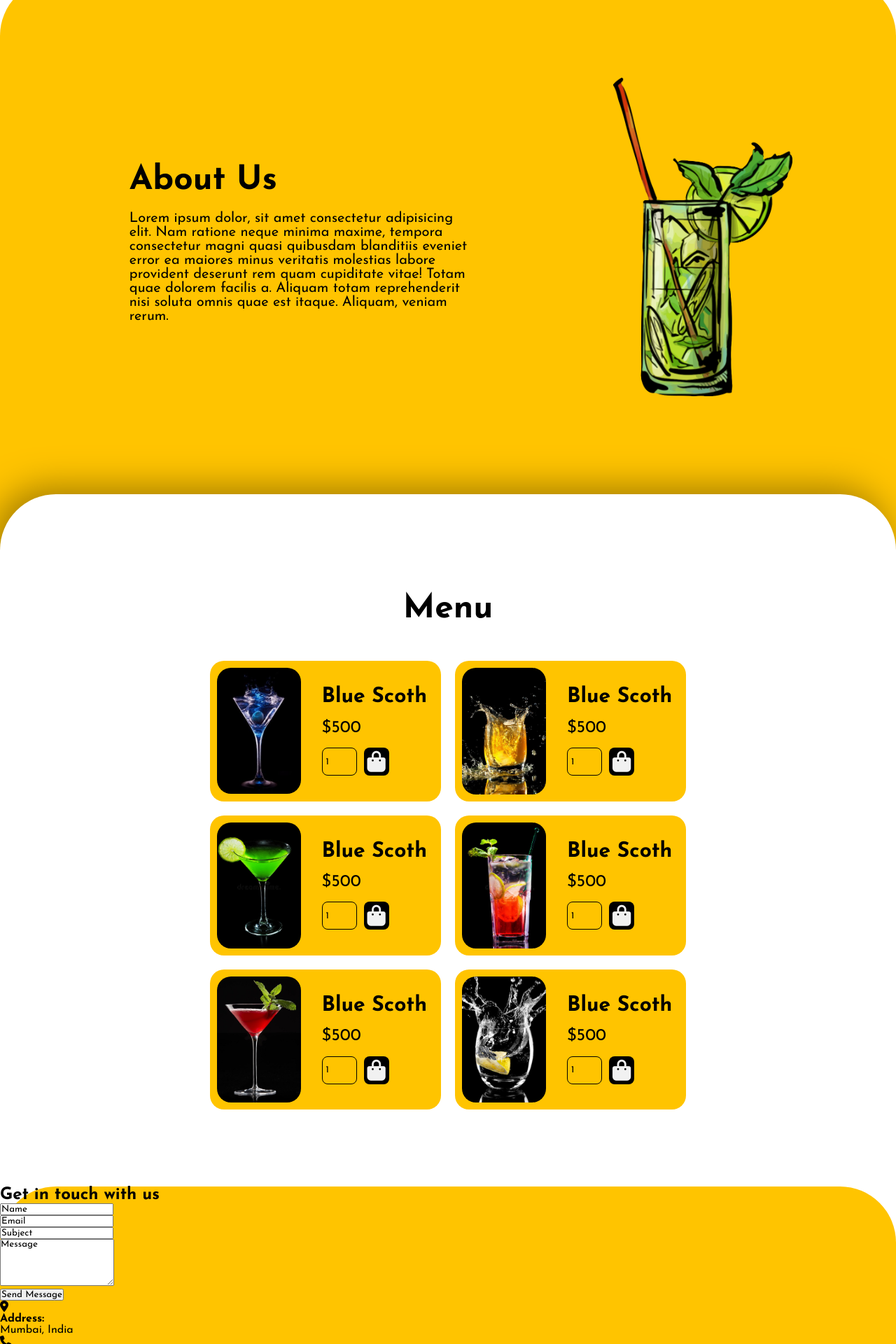
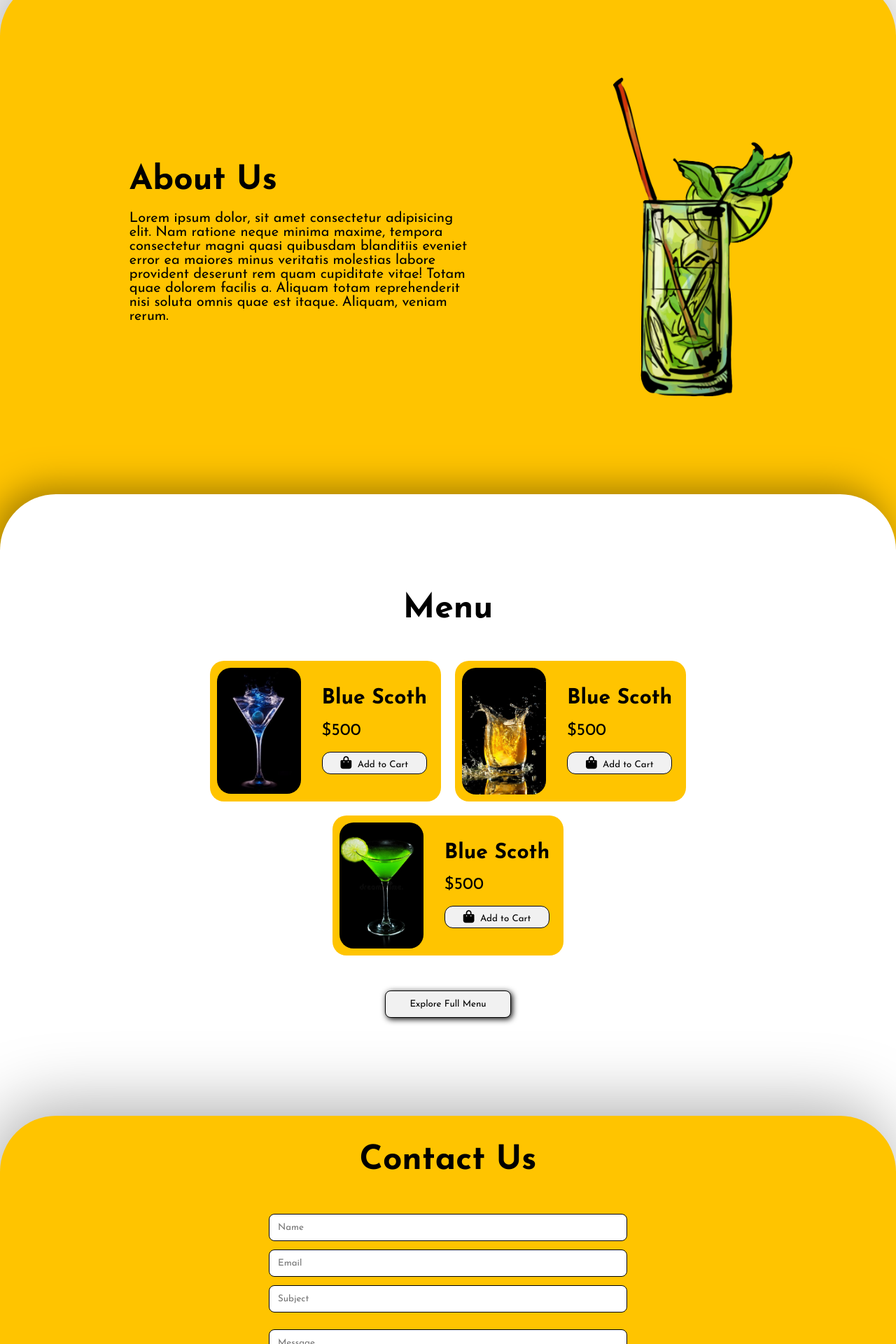
Before and after one commit to HardikShah563/Drinks2-DrinksDivine, a PHP site: page / in a window 1280 px wide. Shown: the part 840-2760 px from the top of the page at 70% size. Run offline with PHP 8.4, Linux system fonts and the light colour scheme; some libraries are stand-ins or nearby versions.

Commit message:
modified index

```diff
--- a/index.html
+++ b/index.html
@@ -74,10 +74,10 @@
                     <div class="menu-item-details">
                         <p class="drink-name">Blue Scoth</p>
                         <p class="cost">$500</p>
-                        <form action="#">
-                            <input type="number" name="quantity" id="quantity" min="1" max="9" placeholder="1">
-                            <button><i class="fa-solid fa-bag-shopping add-to-cart"></i></button>
-                        </form>
+                        <button class="add-to-cart">
+                            <i class="fa-solid fa-bag-shopping add-to-cart"></i>
+                            &nbsp;Add to Cart
+                        </button>
                     </div>
                 </div>
 
@@ -88,10 +88,10 @@
                     <div class="menu-item-details">
                         <p class="drink-name">Blue Scoth</p>
                         <p class="cost">$500</p>
-                        <form action="#">
-                            <input type="number" name="quantity" id="quantity" min="1" max="9" placeholder="1">
-                            <button><i class="fa-solid fa-bag-shopping add-to-cart"></i></button>
-                        </form>
+                        <button class="add-to-cart">
+                            <i class="fa-solid fa-bag-shopping add-to-cart"></i>
+                            &nbsp;Add to Cart
+                        </button>
                     </div>
                 </div>
 
@@ -102,84 +102,54 @@
                     <div class="menu-item-details">
                         <p class="drink-name">Blue Scoth</p>
                         <p class="cost">$500</p>
-                        <form action="#">
-                            <input type="number" name="quantity" id="quantity" min="1" max="9" placeholder="1">
-                            <button><i class="fa-solid fa-bag-shopping add-to-cart"></i></button>
-                        </form>
-                    </div>
-                </div>
-
-                <div class="menu-item">
-                    <div class="menu-item-img">
-                        <img src="./img/orange-drink.jpg" alt="Blue Drink">
-                    </div>
-                    <div class="menu-item-details">
-                        <p class="drink-name">Blue Scoth</p>
-                        <p class="cost">$500</p>
-                        <form action="#">
-                            <input type="number" name="quantity" id="quantity" min="1" max="9" placeholder="1">
-                            <button><i class="fa-solid fa-bag-shopping add-to-cart"></i></button>
-                        </form>
-                    </div>
-                </div>
-
-                <div class="menu-item">
-                    <div class="menu-item-img">
-                        <img src="./img/red-drink.jpg" alt="Blue Drink">
-                    </div>
-                    <div class="menu-item-details">
-                        <p class="drink-name">Blue Scoth</p>
-                        <p class="cost">$500</p>
-                        <form action="#">
-                            <input type="number" name="quantity" id="quantity" min="1" max="9" placeholder="1">
-                            <button><i class="fa-solid fa-bag-shopping add-to-cart"></i></button>
-                        </form>
-                    </div>
-                </div>
-
-                <div class="menu-item">
-                    <div class="menu-item-img">
-                        <img src="./img/white-drink.jpg" alt="Blue Drink">
-                    </div>
-                    <div class="menu-item-details">
-                        <p class="drink-name">Blue Scoth</p>
-                        <p class="cost">$500</p>
-                        <form action="#">
-                            <input type="number" name="quantity" id="quantity" min="1" max="9" placeholder="1">
-                            <button><i class="fa-solid fa-bag-shopping add-to-cart"></i></button>
-                        </form>
+                        <button class="add-to-cart">
+                            <i class="fa-solid fa-bag-shopping add-to-cart"></i>
+                            &nbsp;Add to Cart
+                        </button>
                     </div>
                 </div>
             </div>
+
+            <button class="go-to-menu btn-animation">
+                <span>
+                    <a target="_blank" href="/pages/menu.html">
+                        Explore Full Menu
+                    </a>
+                </span>
+            </button>
+
         </div>
     </section>
 
     <section class="contact-section" id="contact-section" name="contact-section">
         <div class="contact-page">
             <div class="contact-form">
-                <h1>Get in touch with us</h1>
+                <h1>Contact Us</h1>
                 <form action="mailto:beverrinks@gmail.com" method="post" enctype="text/plain">
                     <input type="text" placeholder="Name" required>
                     <input type="email" name="email" id="email" placeholder="Email" required>
                     <input type="subject" placeholder="Subject" required>
                     <textarea name="message" id="message" cols="20" rows="5" placeholder="Message" required></textarea>
-                    <button type="submit">Send Message</button>
+                    <button class="btn-animation">
+                        <span>
+                            <a target="_blank" href="/pages/menu.html">
+                                Send Message
+                            </a>
+                        </span>
+                    </button>
                 </form>
             </div>
             <div class="contact-info">
                 <div class="contact-info-box">
                     <i class="fa-solid fa-location-dot"></i>
-                    <h4 class="title">Address:</h4>
                     <p id="address">Mumbai, India</p>
                 </div>
                 <div class="contact-info-box">
                     <i class="fa-solid fa-phone"></i>
-                    <h4 class="title">Phone:</h4>
                     <p><a href="tel://+91-0000000000">+91 00000 00000</a></p>
                 </div>
                 <div class="contact-info-box">
-                    <i class="fa-solid fa-paper-plane"></i>
-                    <h4 class="title">Email:</h4>
+                    <i class="fa-solid fa-envelope"></i>
                     <p><a href="#">hardikts@gmail.com</a></p>
                 </div>
             </div>
@@ -188,10 +158,9 @@
 
     <section class="footer" id="foother">
         <footer>
-            <hr>
-            <br>
-            <p>Build with <i class="fa-solid fa-heart" id="heart"></i></p>
-            <p id="copyrights">&copy; Copyright beverrinks | All Rights Reserved</p>
+            <div class="footer-content">
+                <p id="copyrights">&copy; Copyright Drinks Divine | All Rights Reserved</p>
+            </div>
         </footer>
     </section>
 </body>
--- a/style/style.css
+++ b/style/style.css
@@ -6,6 +6,7 @@
     --off-white: #f1f1f1;
     --dark-grey: #141414;
     --grey: #666666;
+    --light-grey: #a8a8a8;
     --yellow: #ffc400;
     --deep-yellow: #a47e00;
 }
@@ -70,6 +71,7 @@ main {
     padding: 5%;
     background-color: var(--yellow);
     border-radius: 80px;
+    box-shadow: -5px -5px 10px var(--light-grey);
 }
 
 main h1 {
@@ -93,6 +95,7 @@ main img {
     flex-wrap: wrap-reverse;
     padding: 15vh 10vw;
     background-color: var(--yellow);
+    box-shadow: -10px -10px 100px var(--light-grey);
     align-items: center;
     border-top-left-radius: 80px;
     border-top-right-radius: 80px;
@@ -179,34 +182,69 @@ main img {
     font-weight: 400;
 }
 
-.menu-item-details input {
-    width: 50px;
-    margin: 0 10px 0 0;
-    padding: 0 0 0 5px;
-    background-color: #ffc400;
+.add-to-cart {
+    background-color: var(--off-white);
+    padding: 6px;
     border: 1px solid var(--black);
-    border-radius: 8px;
-}
-
-.menu-item-details form {
-    display: flex;
-}
-
-.menu-item-details button {
-    background-color: var(--black);
-    padding: 5px;
-    border: none;
-    border-radius: 8px;
+    border-radius: 12px;
     cursor: pointer;
 }
 
-.menu-item-details form i {
-    font-size: 30px;
-    color: var(--off-white);
+.add-to-cart:hover {
+    background-color: var(--white);
 }
 
-::-webkit-input-placeholder {
+.add-to-cart i {
+    padding: 0;
+    border: none;
+    font-size: 18px;
+}
+
+.go-to-menu {
+    margin: 5vh auto;
+    box-shadow: 2px 2px 8px var(--black);
+}
+
+.btn-animation {
+    width: 180px;
+    background-color: var(--off-white);
+    border: 1px solid var(--black);
+    border-radius: 8px;
+    text-align: center;
+    padding: 12px;
+    transition: all 0.4s;
+    cursor: pointer;
+}
+
+.btn-animation span {
     color: var(--black);
+    cursor: pointer;
+    display: block;
+    position: relative;
+    transition: 0.4s;
+}
+
+.btn-animation span a {
+    text-decoration: none;
+    color: var(--black);
+}
+
+.btn-animation span:after {
+    content: '\00bb';
+    position: absolute;
+    opacity: 0;
+    top: 0;
+    right: -20px;
+    transition: 0.4s;
+}
+
+.btn-animation:hover span {
+    padding-right: 25px;
+}
+
+.btn-animation:hover span:after {
+    opacity: 1;
+    right: 0;
 }
 
 /* <======== Contact Section CSS ========>  */
@@ -216,10 +254,74 @@ main img {
 }
 
 .contact-page {
-    /* box-shadow: -10px -10px 100px var(--black); */
+    box-shadow: -10px -10px 100px var(--light-grey);
     background-color: var(--yellow);
     border-top-left-radius: 80px;
     border-top-right-radius: 80px;
+}
+
+.contact-form {
+    width: 40%;
+    margin: auto auto;
+}
+
+.contact-form h1 {
+    font-size: 48px;
+    text-align: center;
+    padding: 40px 0;
+}
+
+.contact-form form input, .contact-form form textarea {
+    width: 100%;
+    padding: 12px;
+    margin: 12px 0;
+    resize: none;
+    border: 1px solid var(--black);
+    border-radius: 8px;
+}
+
+.contact-form form button {
+    width: 100%;
+    padding: 12px;
+    border: 1px solid var(--black);
+    border-radius: 8px;
+    cursor: pointer;
+}
+
+.contact-info {
+    display: flex;
+    justify-content: space-evenly;
+    width: 40%;
+    margin: auto auto;
+    padding: 50px 0;
+}
+
+.contact-info-box {
+    text-align: center;
+    margin: 20px;
+}
+
+.contact-info-box i {
+    font-size: 40px;
+    margin: 20px 0;
+}
+
+.contact-info-box p a {
+    color: var(--black);
+}
+
+footer {
+    text-align: center;
+    background-color: var(--yellow);
+}
+
+.footer-content {
+    background-color: var(--white);
+    border-top-left-radius: 80px;
+    border-top-right-radius: 80px;
+    box-shadow: -10px -10px 50px var(--deep-yellow);
+    padding: 50px 0;
+    height: 100%;
 }
 
 @media (width < 1150px) {
@@ -262,8 +364,19 @@ main img {
 
     /* <======== Menu Section CSS ========>  */
 
-    .menu {
-        width: 90%;
+    .explore-menu {
+        width: 100%;
+    }
+
+    /* <======== Contact Section CSS ========>  */
+
+    .contact-form {
+        width: 50%;
+    }
+
+    .contact-info {
+        width: 60%;
+        flex-direction: column;
     }
 }
 
@@ -288,4 +401,14 @@ main img {
     .menu {
         width: 100%;
     }
+
+    /* <======== Contact Section CSS ========>  */
+
+    .contact-form {
+        width: 90%;
+    }
+
+    .footer-content {
+        padding-top: 100px;
+    }
 }
```
Also changed, not shown: pages/menu.html (added, +13 -0 lines), style/menu.css (added).
